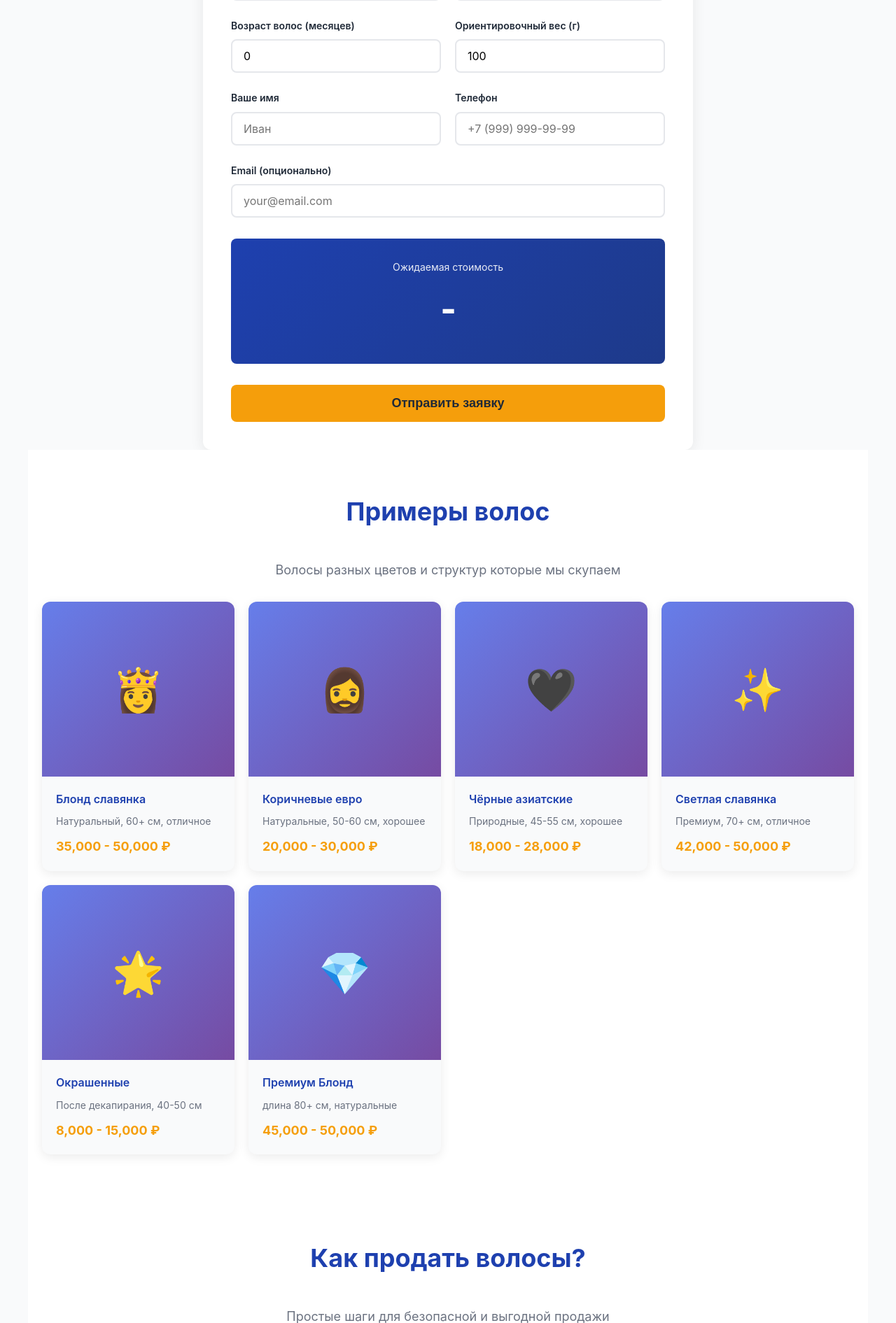
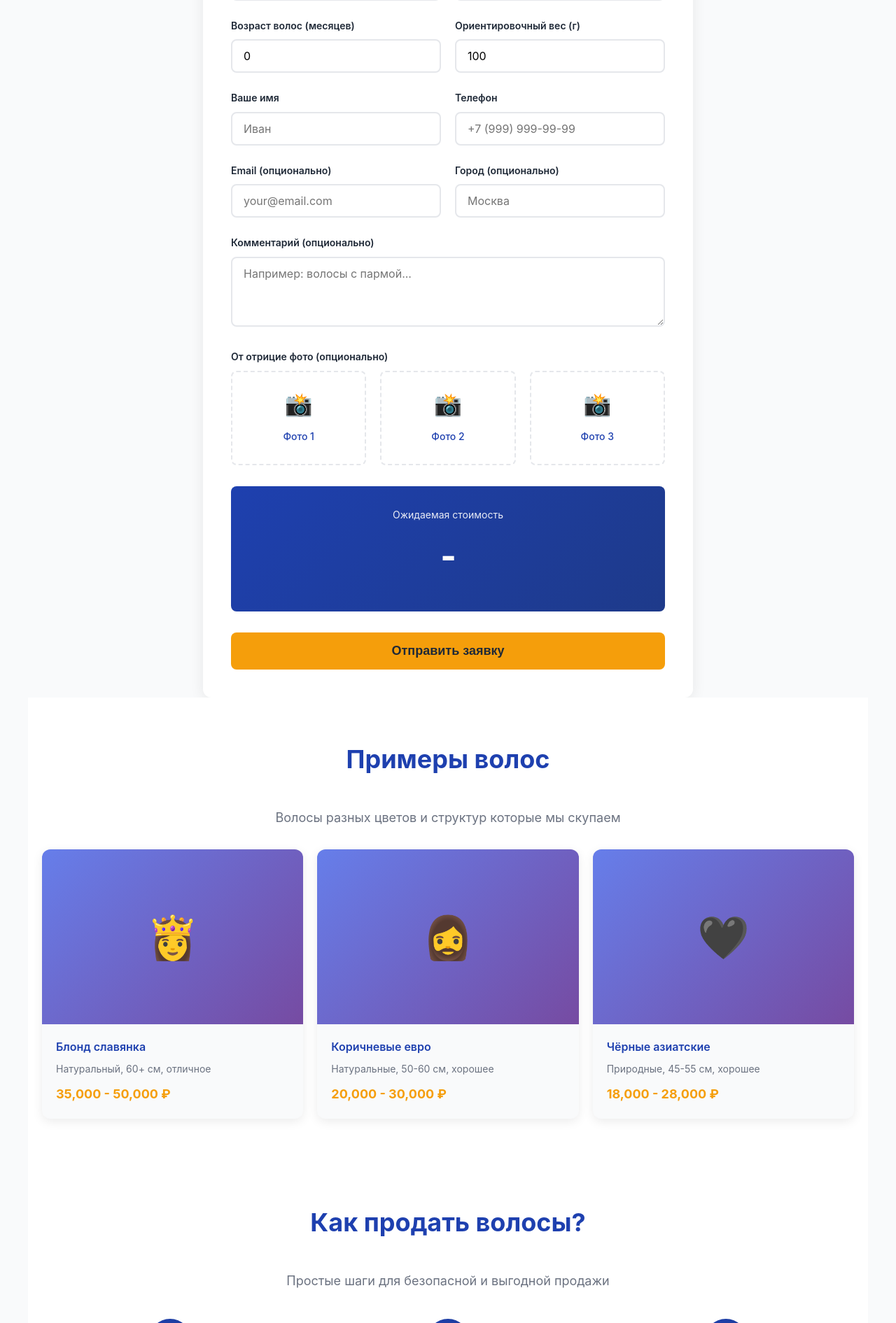
Before and after one commit to GiornoGiovanaJoJo/hair_purchase_site, a Django app: template templates/index.html in a window 1280 px wide. Shown: the part 790-2681 px from the top of the page at 70% size. Run offline with Django 5.2, Linux system fonts and the light colour scheme; the template is opened without the code that fills it, so the values that code supplies are empty; parts of the project's set-up code (start-up, migrations or seed data) failed here and were passed over.

Commit message:
Add missing features from old frontend: photo upload, city field, comments textarea

```diff
--- a/templates/index.html
+++ b/templates/index.html
@@ -44,31 +44,6 @@
         "telephone": "+7-999-999-99-99",
         "url": "https://4895c9d9450e.vps.myjino.ru",
         "priceRange": "RUB5000RUB50000"
-    }
-    </script>
-
-    <script type="application/ld+json">
-    {
-        "@context": "https://schema.org",
-        "@type": "FAQPage",
-        "mainEntity": [
-            {
-                "@type": "Question",
-                "name": "Какие волосы вы принимаете?",
-                "acceptedAnswer": {
-                    "@type": "Answer",
-                    "text": "Натуральные волосы длиной от 40 см без повреждений и секущихся концов"
-                }
-            },
-            {
-                "@type": "Question",
-                "name": "Сколько стоят волосы?",
-                "acceptedAnswer": {
-                    "@type": "Answer",
-                    "text": "От 5000 до 50000 ₽ в зависимости от длины, цвета и состояния"
-                }
-            }
-        ]
     }
     </script>
 
@@ -275,7 +250,7 @@
             font-size: 14px;
         }
 
-        select, input {
+        select, input, textarea {
             width: 100%;
             padding: 12px 16px;
             border: 2px solid var(--border);
@@ -285,10 +260,68 @@
             transition: border-color 0.3s, box-shadow 0.3s;
         }
 
-        select:focus, input:focus {
+        textarea {
+            resize: vertical;
+            min-height: 100px;
+        }
+
+        select:focus, input:focus, textarea:focus {
             outline: none;
             border-color: var(--primary);
             box-shadow: 0 0 0 3px rgba(30, 64, 175, 0.1);
+        }
+
+        /* === PHOTO UPLOAD === */
+        .upload-grid {
+            display: grid;
+            grid-template-columns: repeat(auto-fit, minmax(150px, 1fr));
+            gap: 20px;
+            margin-bottom: 25px;
+        }
+
+        .upload-card {
+            position: relative;
+            border: 2px dashed var(--border);
+            border-radius: 8px;
+            padding: 20px;
+            text-align: center;
+            cursor: pointer;
+            transition: all 0.3s;
+        }
+
+        .upload-card:hover {
+            border-color: var(--primary);
+            background: rgba(30, 64, 175, 0.02);
+        }
+
+        .upload-card input {
+            display: none;
+        }
+
+        .upload-icon {
+            font-size: 32px;
+            margin-bottom: 10px;
+        }
+
+        .upload-label {
+            display: block;
+            cursor: pointer;
+            font-size: 14px;
+            font-weight: 500;
+            color: var(--primary);
+        }
+
+        .preview-image {
+            width: 100%;
+            max-height: 150px;
+            border-radius: 4px;
+            margin-top: 10px;
+            display: none;
+            object-fit: cover;
+        }
+
+        .preview-image.active {
+            display: block;
         }
 
         .price-display {
@@ -599,6 +632,10 @@
                 grid-template-columns: 1fr;
             }
 
+            .upload-grid {
+                grid-template-columns: 1fr;
+            }
+
             .section-title {
                 font-size: 28px;
             }
@@ -740,7 +777,7 @@
 
                 <div class="form-group">
                     <label for="hairWeight">Ориентировочный вес (г)</label>
-                    <input type="number" id="hairWeight" name="hair_weight" min="20" max="500" placeholder="Например: 100" value="100">
+                    <input type="number" id="hairWeight" name="hair_weight" min="20" max="500" placeholder="100" value="100">
                 </div>
             </div>
 
@@ -756,9 +793,53 @@
                 </div>
             </div>
 
+            <div class="form-row">
+                <div class="form-group">
+                    <label for="email">Email (опционально)</label>
+                    <input type="email" id="email" name="email" placeholder="your@email.com">
+                </div>
+
+                <div class="form-group">
+                    <label for="city">Город (опционально)</label>
+                    <input type="text" id="city" name="city" placeholder="Москва">
+                </div>
+            </div>
+
             <div class="form-group">
-                <label for="email">Email (опционально)</label>
-                <input type="email" id="email" name="email" placeholder="your@email.com">
+                <label for="comment">Комментарий (опционально)</label>
+                <textarea id="comment" name="comment" placeholder="Например: волосы с пармой..."></textarea>
+            </div>
+
+            <div class="form-group">
+                <label>От отрицие фото (опционально)</label>
+                <div class="upload-grid">
+                    <div class="upload-card">
+                        <input type="file" id="photo1" name="photo1" accept="image/*" class="file-input">
+                        <label for="photo1" class="upload-label">
+                            <div class="upload-icon">📸</div>
+                            <span>Фото 1</span>
+                        </label>
+                        <img id="preview1" class="preview-image" alt="Preview 1">
+                    </div>
+
+                    <div class="upload-card">
+                        <input type="file" id="photo2" name="photo2" accept="image/*" class="file-input">
+                        <label for="photo2" class="upload-label">
+                            <div class="upload-icon">📸</div>
+                            <span>Фото 2</span>
+                        </label>
+                        <img id="preview2" class="preview-image" alt="Preview 2">
+                    </div>
+
+                    <div class="upload-card">
+                        <input type="file" id="photo3" name="photo3" accept="image/*" class="file-input">
+                        <label for="photo3" class="upload-label">
+                            <div class="upload-icon">📸</div>
+                            <span>Фото 3</span>
+                        </label>
+                        <img id="preview3" class="preview-image" alt="Preview 3">
+                    </div>
+                </div>
             </div>
 
             <div class="price-display">
@@ -806,33 +887,6 @@
                     <div class="gallery-price">18,000 - 28,000 ₽</div>
                 </div>
             </div>
-
-            <div class="gallery-item">
-                <div class="gallery-image">✨</div>
-                <div class="gallery-content">
-                    <div class="gallery-title">Светлая славянка</div>
-                    <div class="gallery-desc">Премиум, 70+ см, отличное</div>
-                    <div class="gallery-price">42,000 - 50,000 ₽</div>
-                </div>
-            </div>
-
-            <div class="gallery-item">
-                <div class="gallery-image">🌟</div>
-                <div class="gallery-content">
-                    <div class="gallery-title">Окрашенные</div>
-                    <div class="gallery-desc">После декапирания, 40-50 см</div>
-                    <div class="gallery-price">8,000 - 15,000 ₽</div>
-                </div>
-            </div>
-
-            <div class="gallery-item">
-                <div class="gallery-image">💎</div>
-                <div class="gallery-content">
-                    <div class="gallery-title">Премиум Блонд</div>
-                    <div class="gallery-desc">длина 80+ см, натуральные</div>
-                    <div class="gallery-price">45,000 - 50,000 ₽</div>
-                </div>
-            </div>
         </div>
     </section>
 
@@ -863,7 +917,7 @@
             <div class="step">
                 <div class="step-number">4</div>
                 <h3>Отправка</h3>
-                <p>Можно товар потребителю года. Никаких сроков и рисков!</p>
+                <p>Мю ли мне отправь комнату. Никаких сроков и рисков!</p>
             </div>
         </div>
     </section>
@@ -879,7 +933,7 @@
                     <span class="faq-toggle">▼</span>
                 </div>
                 <div class="faq-answer">
-                    <p>Славянка - это натуральные волосы от людей славянского фенотипа. Они самые тупые, плотные и ценные для профессионального экстендирования.</p>
+                    <p>Славянка - это натуральные волосы от людей славянского фенотипа. Они самые тупые, плотные и ценные.</p>
                 </div>
             </div>
 
@@ -889,47 +943,17 @@
                     <span class="faq-toggle">▼</span>
                 </div>
                 <div class="faq-answer">
-                    <p>Минимальная длина - 40 см. Однако, чем длиннее волосы, тем выше цена. 60+ см - дейтант цене, 80+ см - премиум!</p>
+                    <p>Минимальная длина - 40 см. Чем длиннее, тем выше цена!</p>
                 </div>
             </div>
 
             <div class="faq-item">
                 <div class="faq-question">
-                    <span>Окрашенные волосы - Это лох?</span>
+                    <span>Вы лицно мне не встречаетесь?</span>
                     <span class="faq-toggle">▼</span>
                 </div>
                 <div class="faq-answer">
-                    <p>Не это лох. Мы принимаем окрашенные волосы, но цена будет ниже, так как структура волос ещё тонкая.</p>
-                </div>
-            </div>
-
-            <div class="faq-item">
-                <div class="faq-question">
-                    <span>Как рассчитывается цена?</span>
-                    <span class="faq-toggle">▼</span>
-                </div>
-                <div class="faq-answer">
-                    <p>Цена рассчитывается на основе таблицы длины, цвета, структуры, состояния и возраста волос. При выстриженных волосах - ниже!</p>
-                </div>
-            </div>
-
-            <div class="faq-item">
-                <div class="faq-question">
-                    <span>Куда аноты волосы?</span>
-                    <span class="faq-toggle">▼</span>
-                </div>
-                <div class="faq-answer">
-                    <p>Мы аноты волосы в европейским от работа и домашним от благотворительным и мдицинским целям. Всё вчисть!</p>
-                </div>
-            </div>
-
-            <div class="faq-item">
-                <div class="faq-question">
-                    <span>Надо ли снимать волосы лично?</span>
-                    <span class="faq-toggle">▼</span>
-                </div>
-                <div class="faq-answer">
-                    <p>Да, мы встречаемся лично в Москве. Никаких посылок и гарантий - гарантия только на прием 100% натуральных волос!</p>
+                    <p>Да, мы встречаемся лично в Москве. Никаких посылок!</p>
                 </div>
             </div>
         </div>
@@ -938,28 +962,40 @@
     <!-- CONTACT CTA -->
     <section class="contact-cta" id="contact">
         <h2>Готовы продать волосы?</h2>
-        <p>Свяжитесь с нами найдите таймы</p>
+        <p>Свяжитесь с нами</p>
 
         <div class="contact-links">
             <a href="https://t.me/hair-purchase-bot" class="contact-link" target="_blank">📱 Telegram</a>
             <a href="https://wa.me/79999999999" class="contact-link" target="_blank">💬 WhatsApp</a>
-            <a href="tel:+79999999999" class="contact-link">☎️ Позвонить</a>
+            <a href="tel:+79999999999" class="contact-link">☎️ Call</a>
         </div>
     </section>
 
     <!-- FOOTER -->
     <footer>
         <div class="footer-content">
-            <p>&copy; 2026 Hair Purchase. Скупка натуральных волос в Москве.</p>
-            <div class="footer-links">
-                <a href="#" class="footer-link">Политика конфиденциальности</a>
-                <a href="#" class="footer-link">Условия использования</a>
-                <a href="#" class="footer-link">Контакты</a>
-            </div>
+            <p>&copy; 2026 Hair Purchase</p>
         </div>
     </footer>
 
     <script>
+        // Photo preview
+        ['photo1', 'photo2', 'photo3'].forEach((id, index) => {
+            const input = document.getElementById(id);
+            const preview = document.getElementById(`preview${index + 1}`);
+
+            input.addEventListener('change', (e) => {
+                if (e.target.files && e.target.files[0]) {
+                    const reader = new FileReader();
+                    reader.onload = (event) => {
+                        preview.src = event.target.result;
+                        preview.classList.add('active');
+                    };
+                    reader.readAsDataURL(e.target.files[0]);
+                }
+            });
+        });
+
         // FAQ Toggle
         document.querySelectorAll('.faq-question').forEach(question => {
             question.addEventListener('click', () => {
@@ -968,7 +1004,7 @@
             });
         });
 
-        // Show Alert Message with auto-close
+        // Show Alert Message
         function showAlert(message, type = 'error', duration = 6000) {
             const alertDiv = document.getElementById('alertMessage');
             alertDiv.innerHTML = `<div class="alert alert-${type}">${message}</div>`;
@@ -979,12 +1015,14 @@
             }
         }
 
-        // Form Submit with proper error handling
+        // Form Submit
         document.getElementById('priceForm').addEventListener('submit', async (e) => {
             e.preventDefault();
 
-            // Collect form data
-            const formData = {
+            const formData = new FormData(e.target);
+
+            // Prepare JSON data (without files for now)
+            const jsonData = {
                 hair_color: document.getElementById('hairColor').value,
                 hair_length: parseInt(document.getElementById('hairLength').value),
                 hair_structure: document.getElementById('hairStructure').value,
@@ -992,16 +1030,17 @@
                 hair_condition: document.getElementById('hairCondition').value,
                 name: document.getElementById('name').value,
                 phone: document.getElementById('phone').value,
-                email: document.getElementById('email').value || null
+                email: document.getElementById('email').value || null,
+                city: document.getElementById('city').value || null,
+                comment: document.getElementById('comment').value || null
             };
 
             // Validate required fields
-            if (!formData.hair_color || !formData.hair_length || !formData.hair_structure || !formData.hair_condition || !formData.name || !formData.phone) {
-                showAlert('❌ Заполните все обязательные поля', 'error');
+            if (!jsonData.hair_color || !jsonData.hair_length || !jsonData.hair_structure || !jsonData.hair_condition || !jsonData.name || !jsonData.phone) {
+                showAlert('❌ Заполните все обязательные поля!', 'error');
                 return;
             }
 
-            // Update button state
             const submitBtn = e.target.querySelector('button[type="submit"]');
             const submitText = document.getElementById('submitText');
             const submitSpinner = document.getElementById('submitSpinner');
@@ -1012,7 +1051,7 @@
             submitSpinner.style.display = 'inline-block';
 
             try {
-                console.log('Sending form data:', formData);
+                console.log('Sending:', jsonData);
 
                 const response = await fetch('/api/applications/', {
                     method: 'POST',
@@ -1020,24 +1059,23 @@
                         'Content-Type': 'application/json',
                         'X-CSRFToken': getCookie('csrftoken')
                     },
-                    body: JSON.stringify(formData)
+                    body: JSON.stringify(jsonData)
                 });
 
-                console.log('Response status:', response.status);
+                console.log('Status:', response.status);
                 const responseData = await response.json();
-                console.log('Response data:', responseData);
+                console.log('Response:', responseData);
 
                 if (response.ok) {
-                    showAlert('✅ Заявка успешно отправлена! Мы свяжемся с вами очень скоро!', 'success', 5000);
+                    showAlert('✅ Заявка отправлена! Мы скоро свяжемся!', 'success', 5000);
                     document.getElementById('priceForm').reset();
-                    document.getElementById('priceOutput').textContent = '-';
-                    document.getElementById('priceNote').textContent = '';
+                    ['preview1', 'preview2', 'preview3'].forEach(id => {
+                        const el = document.getElementById(id);
+                        if (el) el.classList.remove('active');
+                    });
                 } else {
-                    // Handle API errors
-                    let errorMsg = '❌ Ошибка при отправке заявки';
-
+                    let errorMsg = '❌ Ошибка при отправке';
                     if (responseData.errors) {
-                        // Extract field-specific errors
                         const errorsList = [];
                         for (const [field, errors] of Object.entries(responseData.errors)) {
                             if (Array.isArray(errors)) {
@@ -1047,17 +1085,16 @@
                             }
                         }
                         if (errorsList.length > 0) {
-                            errorMsg = `❌ Ошибка: ${errorsList.join('; ')}`;
+                            errorMsg = `❌ ${errorsList.join('; ')}`;
                         }
                     } else if (responseData.message) {
                         errorMsg = `❌ ${responseData.message}`;
                     }
-
                     showAlert(errorMsg, 'error');
                 }
             } catch (error) {
                 console.error('Error:', error);
-                showAlert(`❌ Ошибка подключения: ${error.message}`, 'error');
+                showAlert(`❌ Ошибка: ${error.message}`, 'error');
             } finally {
                 submitBtn.classList.remove('loading');
                 submitBtn.disabled = false;
@@ -1066,7 +1103,7 @@
             }
         });
 
-        // Get CSRF Token from cookies
+        // Get CSRF Token
         function getCookie(name) {
             let cookieValue = null;
             if (document.cookie && document.cookie !== '') {
@@ -1082,7 +1119,7 @@
             return cookieValue;
         }
 
-        // Smooth scroll for anchor links
+        // Smooth scroll
         document.querySelectorAll('a[href^="#"]').forEach(anchor => {
             anchor.addEventListener('click', function (e) {
                 e.preventDefault();
```
